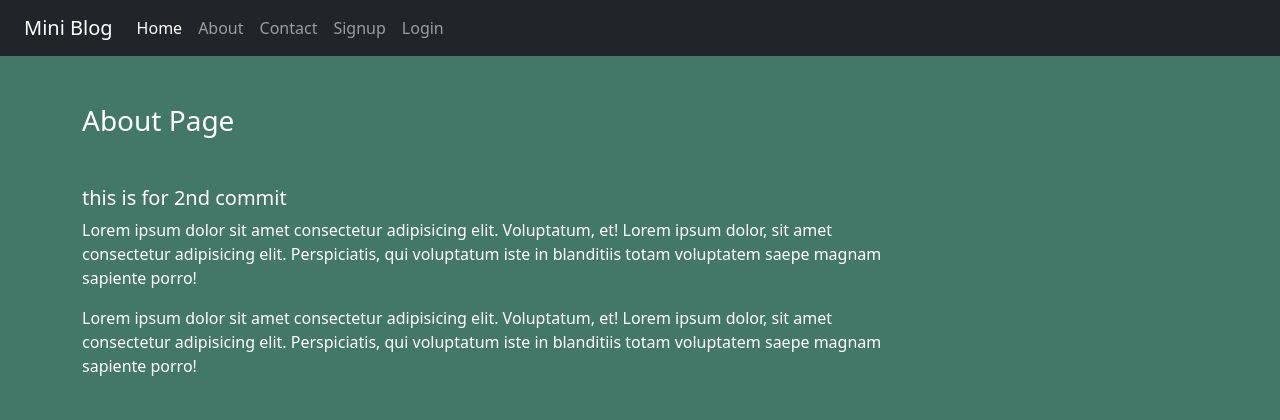
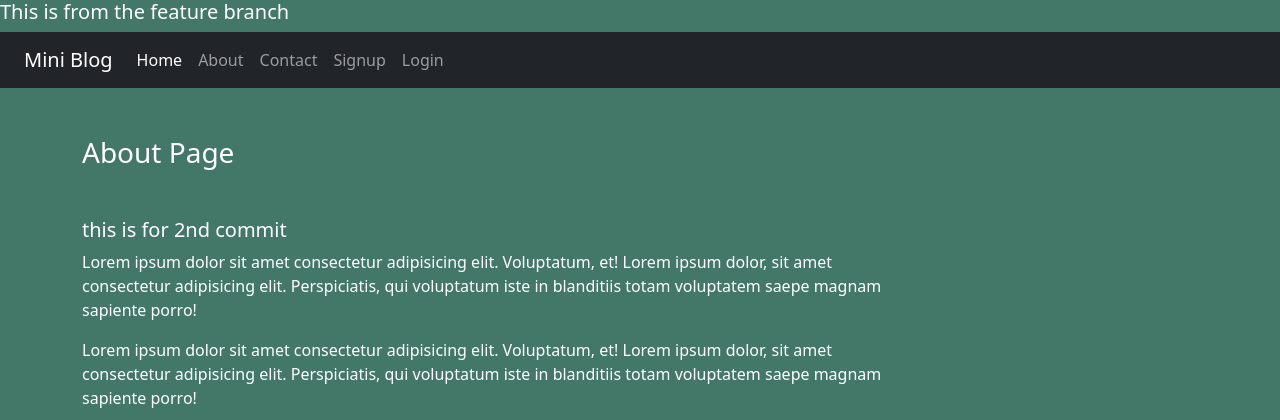
Before and after one commit to Pavan-tech-kumar/Simpleblog, a Django app: page /about/ in a window 1280 px wide. Shown: the top 420 px of the page. Run offline with Django 3.2, Linux system fonts and the light colour scheme; some libraries are stand-ins or nearby versions.

Commit message:
branch 4th commit

```diff
--- a/simpleblog/templates/blog/base.html
+++ b/simpleblog/templates/blog/base.html
@@ -8,6 +8,7 @@
     <link rel="stylesheet" href="{% static 'blog/css/Style.css' %}">
     <title>Simple Blog Site</title>
 </head>
+<h5>This is from the feature branch</h5>
 <body>
     <div class="container-fluid bg-dark">
         {% include 'blog/navbar.html' %}
```
